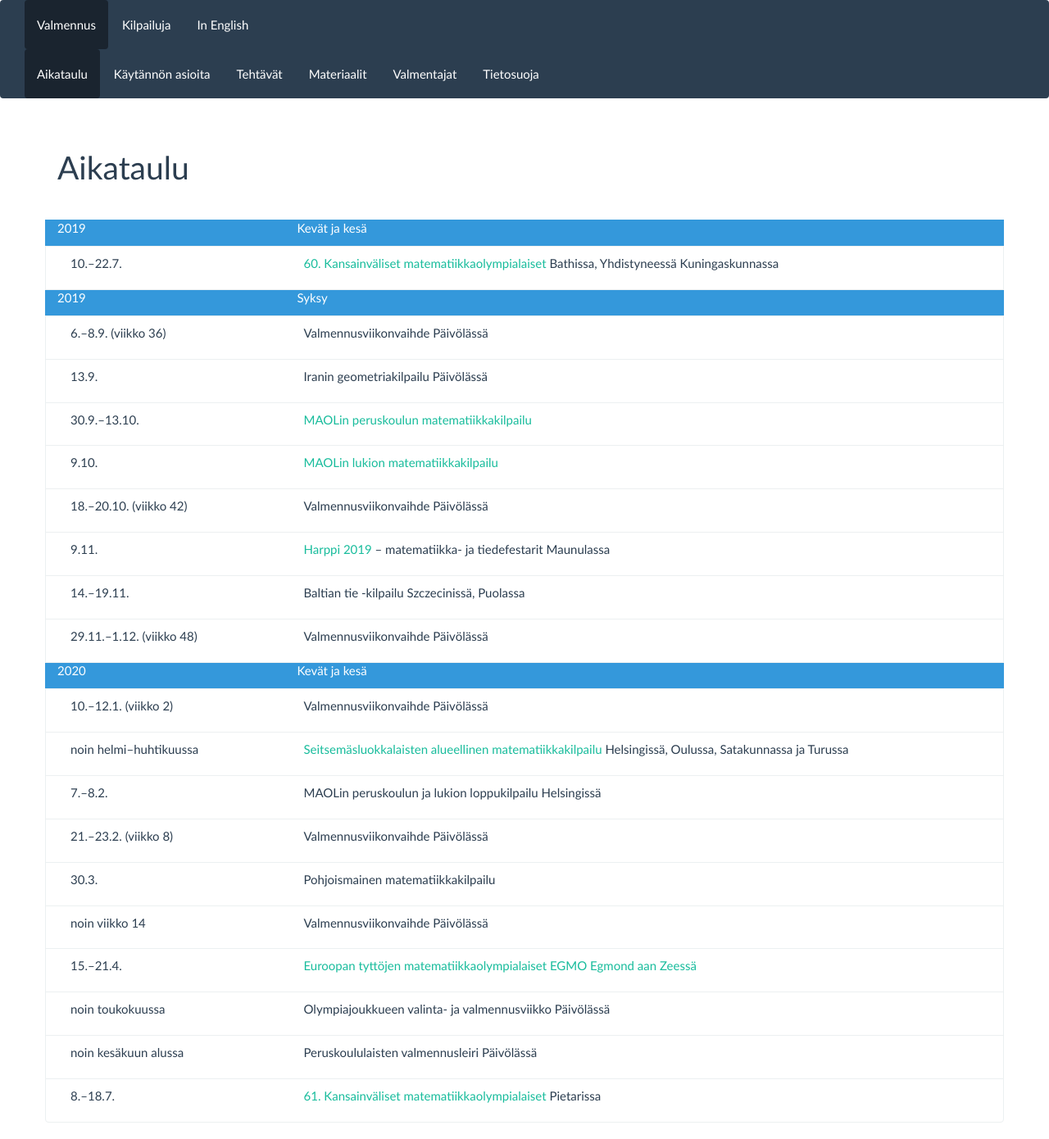
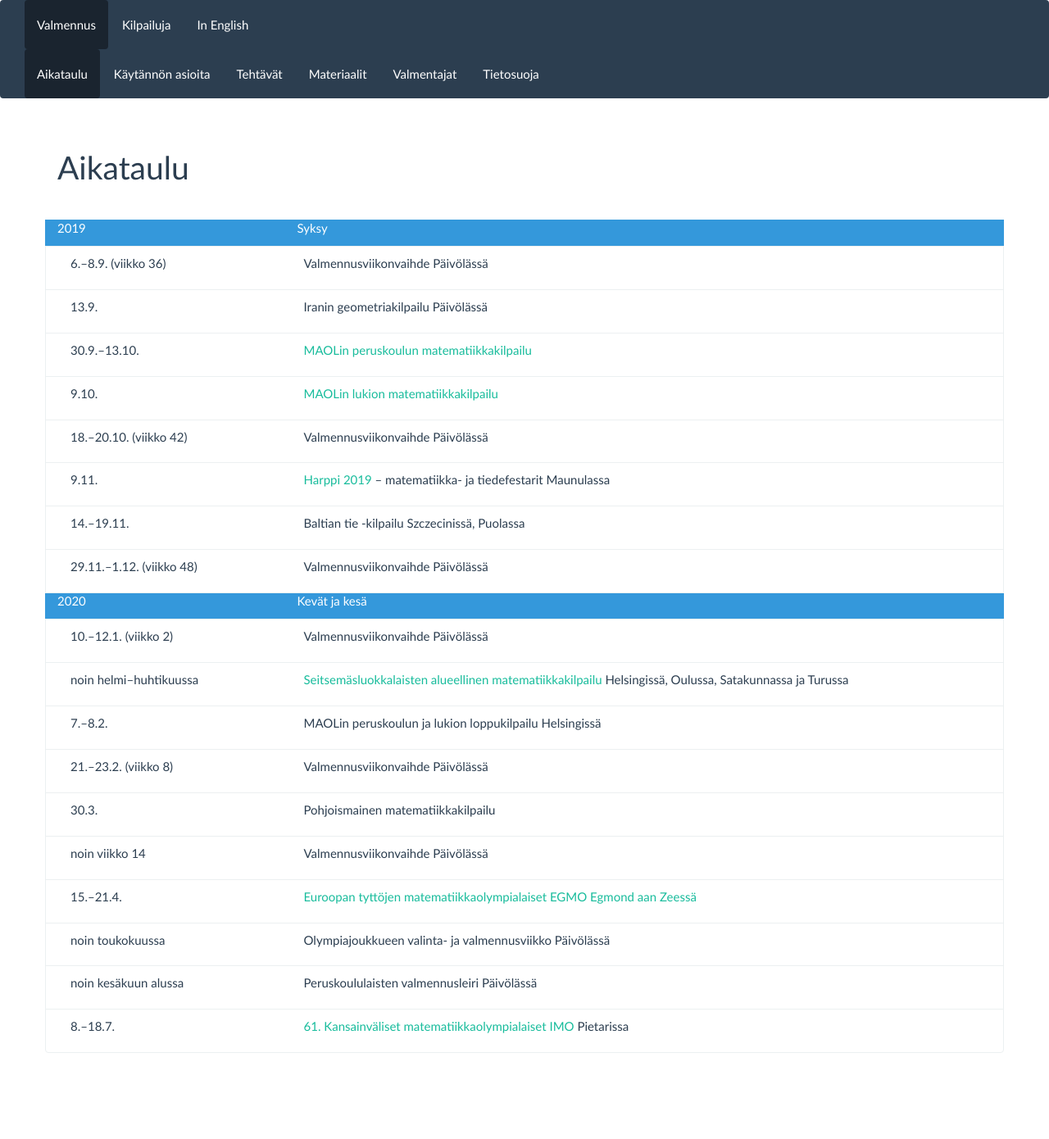
Before and after one commit to matematiikkakilpailut/matematiikkakilpailut.github.io, a Jekyll site: the page built from aikataulu/index.md, in a window 1280 px wide. Shown: the whole page at 82% size. Built offline with Jekyll 4.4.1, drawn with Linux system fonts in a browser that asks for light colours; after the commit the page ends 1305 px from its top, so only the background shows below that.

Commit message:
Stilisointia

```diff
--- a/aikataulu/index.md
+++ b/aikataulu/index.md
@@ -3,11 +3,6 @@ layout: page
 title: Aikataulu
 url: /aikataulu/
 aikataulu:
-  - pvm: "2019"
-    tapahtuma: "Kevät ja kesä"
-    otsikko: true
-  - pvm: "10.&ndash;22.7."
-    tapahtuma: "[60. Kansain&shy;väliset matematiikka&shy;olympialaiset](https://www.imo2019.uk/) Bathissa, Yhdisty&shy;neessä Kuningas&shy;kunnassa"
   - pvm: "2019"
     tapahtuma: "Syksy"
     otsikko: true
@@ -45,13 +40,13 @@ aikataulu:
   - pvm: "noin viikko 14"
     tapahtuma: "Valmennus&shy;viikonvaihde Päivölässä"
   - pvm: "15.&ndash;21.4."
-    tapahtuma: "[Euroopan tyttöjen matematiikka&shy;olympialaiset EGMO Egmond aan Zeessä](https://egmo2020.nl)"
+    tapahtuma: "[Euroopan tyttöjen matematiikka&shy;olympialaiset <abbr>EGMO</abbr> Egmond aan Zeessä](https://egmo2020.nl)"
   - pvm: "noin toukokuussa"
     tapahtuma: "Olympia&shy;joukkueen valinta- ja valmennus&shy;viikko Päivölässä"
   - pvm: "noin kesäkuun alussa"
     tapahtuma: "Perus&shy;koululaisten valmennus&shy;leiri Päivölässä"
   - pvm: "8.&ndash;18.7."
-    tapahtuma: "[61. Kansain&shy;väliset matematiikka&shy;olympialaiset](http://www.imo-official.org/year_info.aspx?year=2020) Pietarissa"
+    tapahtuma: "[61. Kansain&shy;väliset matematiikka&shy;olympialaiset <abbr>IMO</abbr>](http://www.imo-official.org/year_info.aspx?year=2020) Pietarissa"
 ---
 <div class="list-group">
 {% for a in page.aikataulu %}
```
